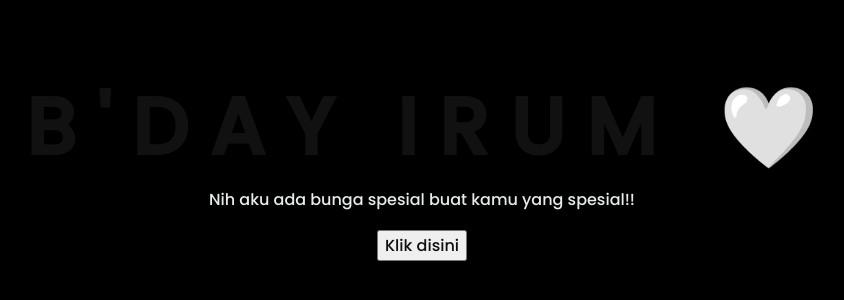
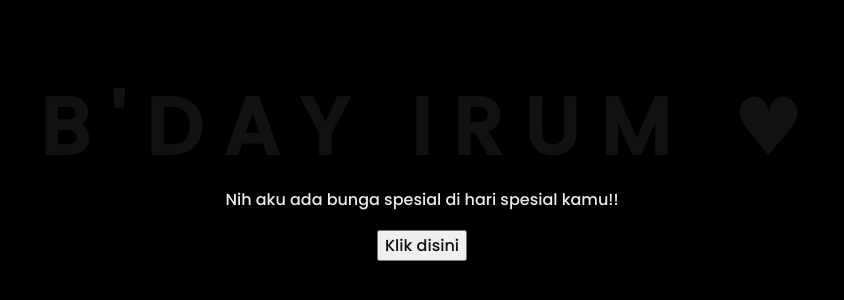
Before and after one commit to rzakrnwn/HappyValentineNyettttt, a plain HTML site: page index.html in a window 1280 px wide. Shown: the part 244-544 px from the top of the page, without its empty margins (226-1070 px from the left). Drawn offline with Linux system fonts and the light colour scheme.

Commit message:
Update index.html

```diff
--- a/index.html
+++ b/index.html
@@ -21,10 +21,10 @@
         <span>U</span>
         <span>M</span>
         <span>&nbsp;</span>
-        <span>&#x1F90D;</span>
+        <span>&#9829</span>
     </div>
     <div class="description">
-        <span>Nih aku ada bunga spesial buat kamu yang spesial!!</span>
+        <span>Nih aku ada bunga spesial di hari spesial kamu!!</span>
     </div>
     <div class="button">
         <button>
```
